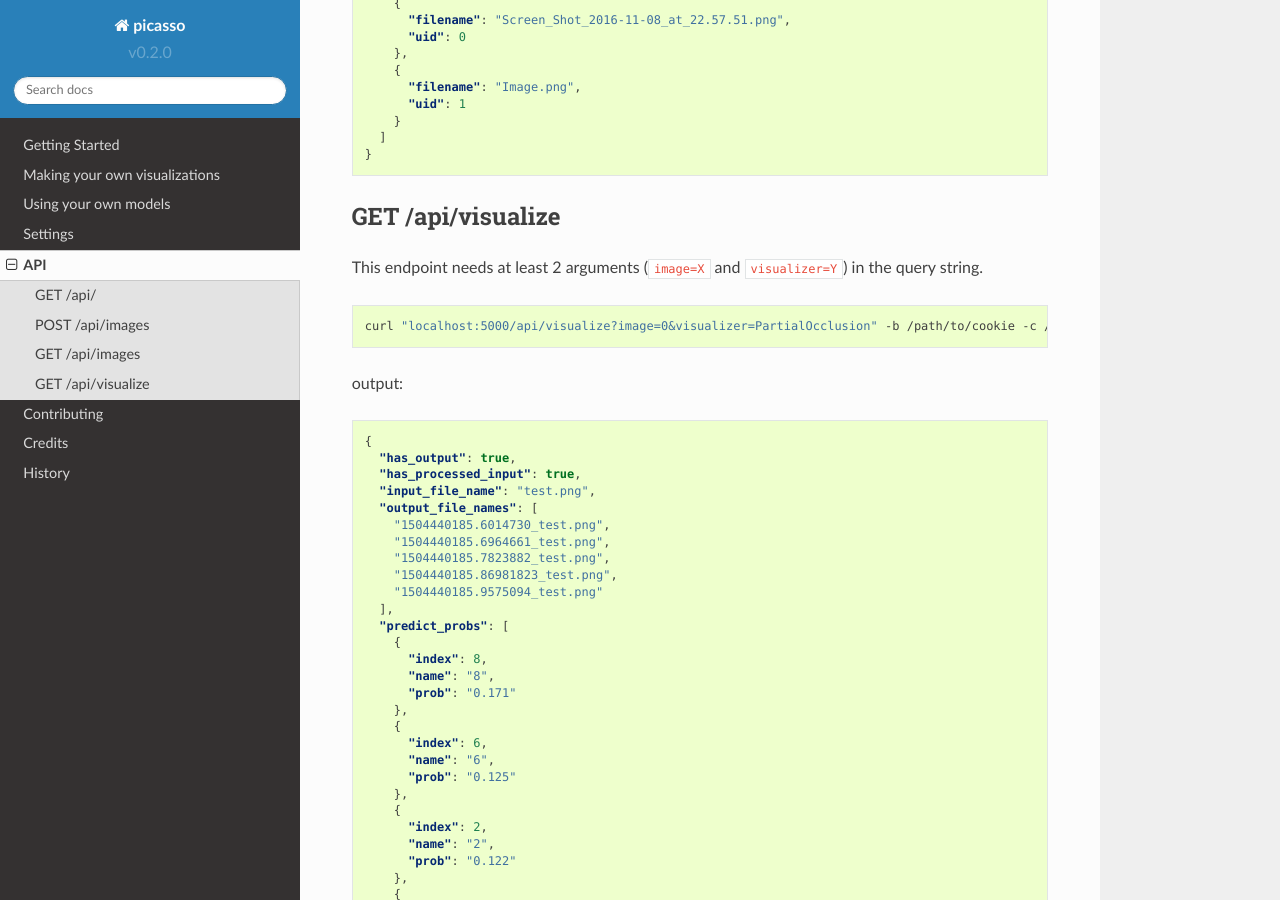
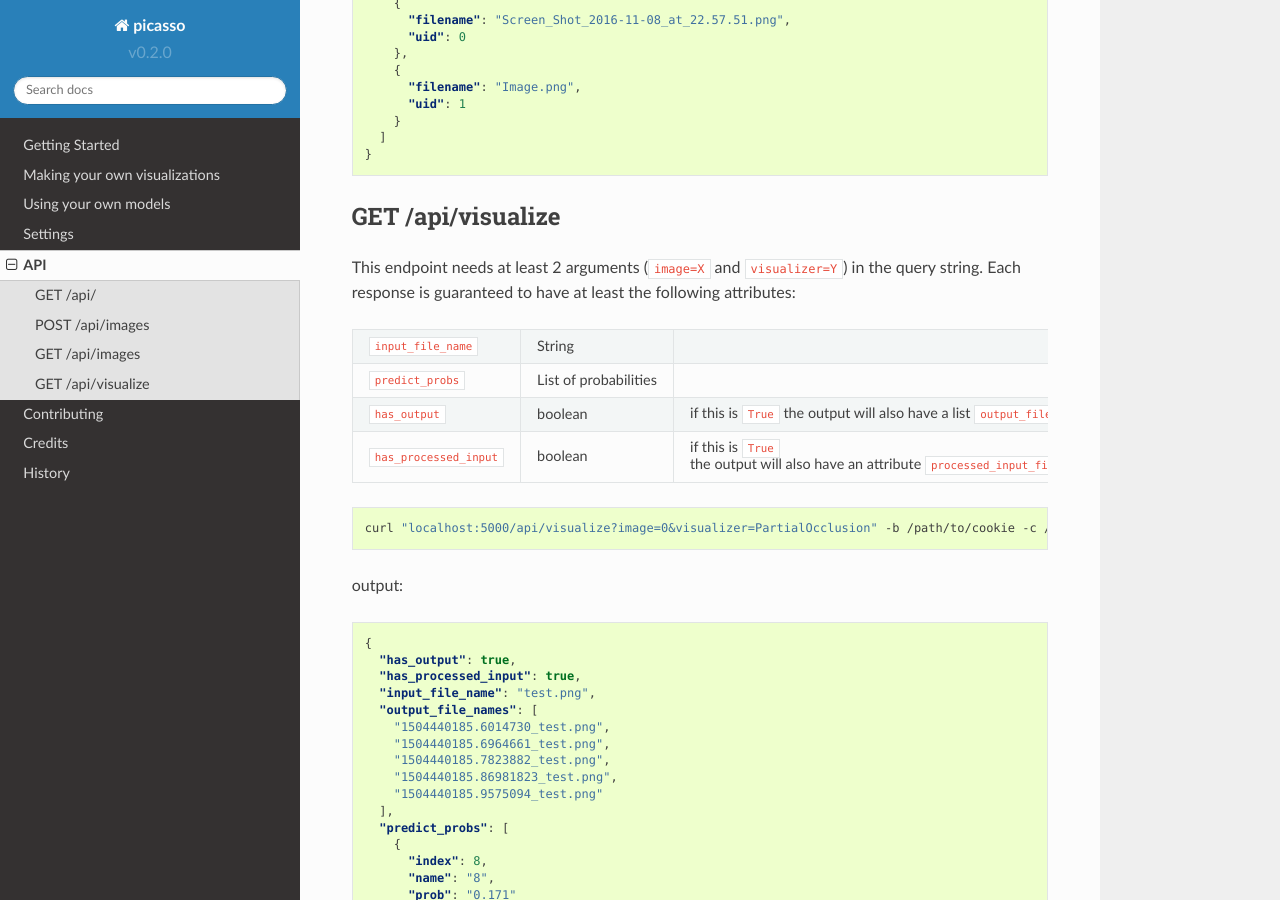
Before and after one commit to merantix/picasso, a Sphinx documentation site: the page built from docs/api.rst, in a window 1280 px wide and 900 px high, scrolled down 1385 px. Built offline with Sphinx 7.4.7 and the Read the Docs theme 2.0.0, drawn with Linux system fonts in a browser that asks for light colours; pages that are not in the unit, such as notebooks, are missing from menus.

Commit message:
add documentation for expected response from /api/visualize GET call

```diff
--- a/docs/api.rst
+++ b/docs/api.rst
@@ -82,7 +82,14 @@ Output:
 GET /api/visualize
 ###################
 
-This endpoint needs at least 2 arguments (``image=X`` and ``visualizer=Y``) in the query string.
+This endpoint needs at least 2 arguments (``image=X`` and ``visualizer=Y``) in the query string. Each response is guaranteed to have at least the following attributes:
+
+=======================   ===================== =========
+``input_file_name``       String
+``predict_probs``         List of probabilities
+``has_output``            boolean               if this is ``True`` the output will also have a list ``output_file_names``
+``has_processed_input``   boolean               if this is ``True`` the output will also have an attribute ``processed_input_file_name``
+=======================   ===================== =========
 
 .. code-block:: bash
 
```
